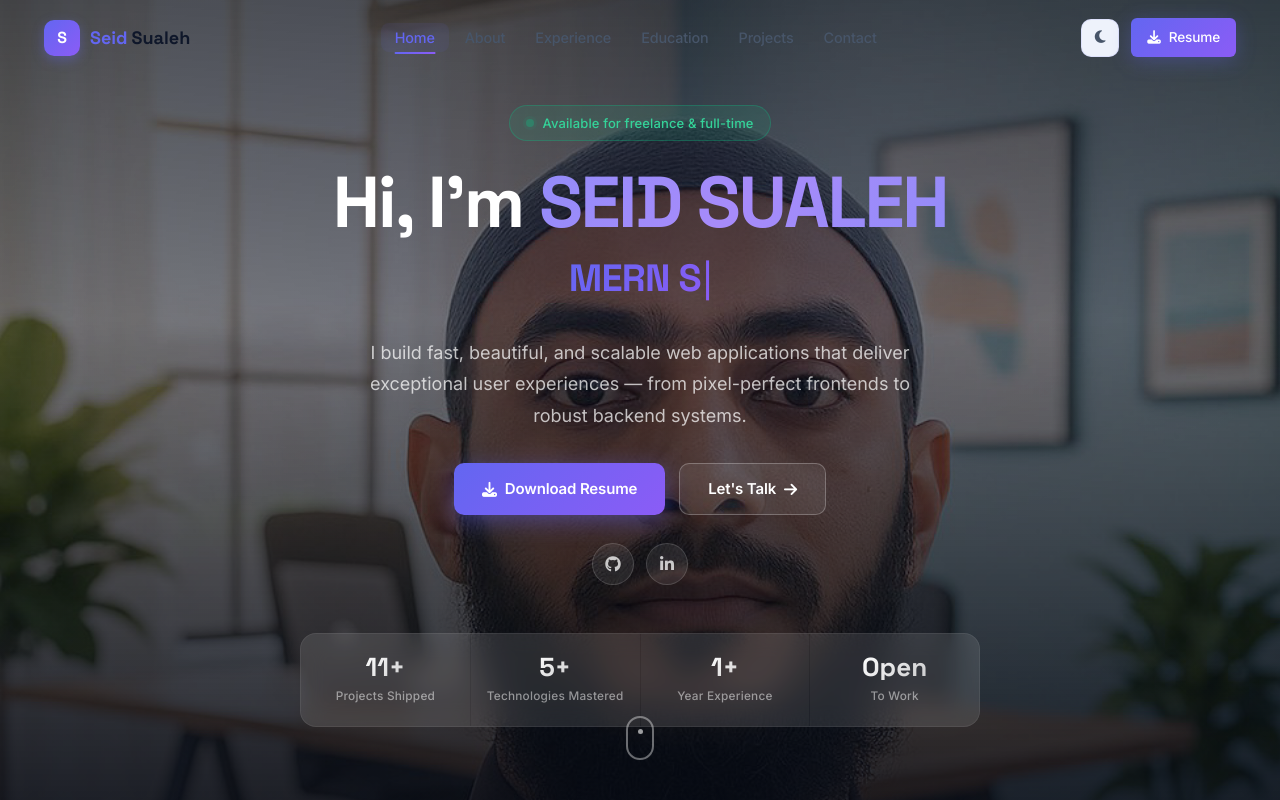
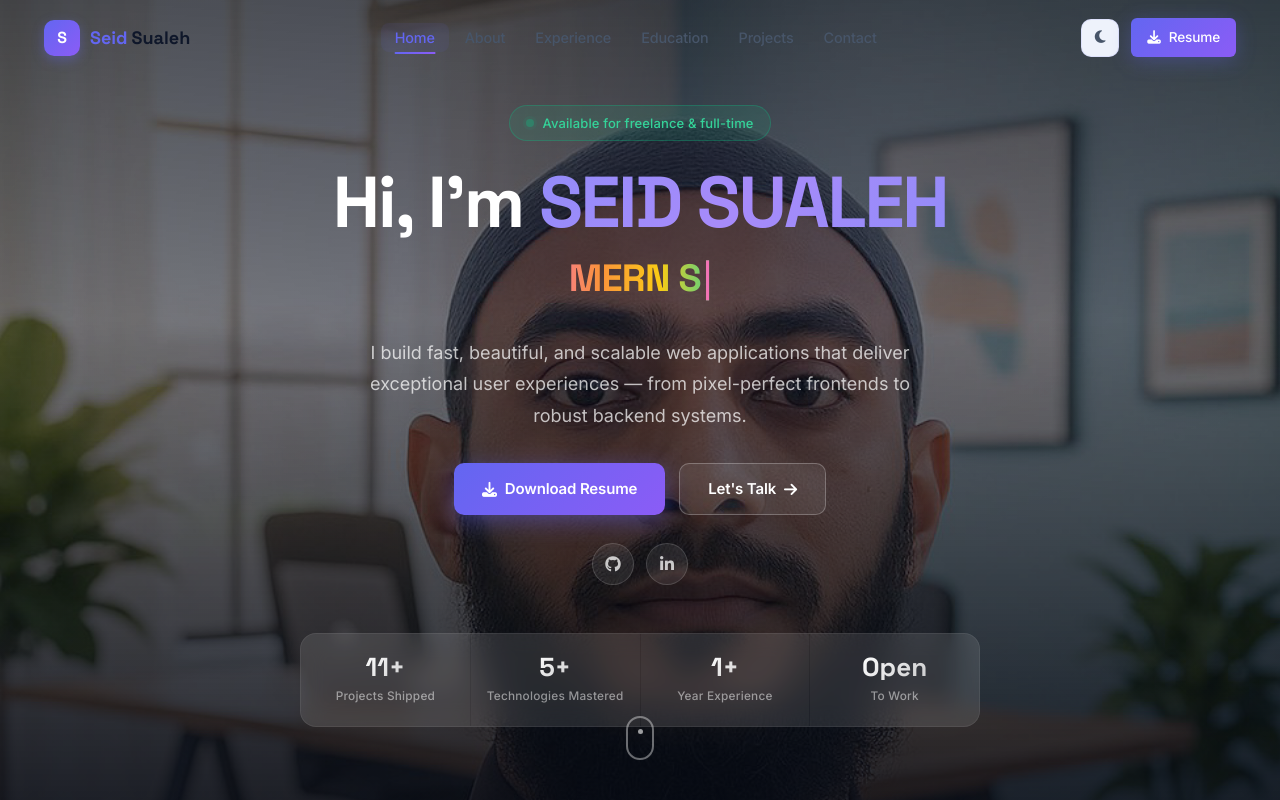
Before and after one commit to Seid-Sualeh/Seid-Portfolio, a React (Vite) app in the folder seid/: page / in a window 1280 px wide. Shown: the top 800 px of the page. Built offline with nearby package versions, Linux system fonts and the light colour scheme.

Commit message:
style : add typing css

```diff
--- a/seid/src/components/hero/hero.css
+++ b/seid/src/components/hero/hero.css
@@ -128,11 +128,33 @@
   font-size: clamp(1.5rem, 4vw, 2.375rem);
   font-weight: 700;
   letter-spacing: -0.02em;
+  background: linear-gradient(
+    90deg,
+    #22d3ee,
+    #818cf8,
+    #a78bfa,
+    #f472b6,
+    #fb923c,
+    #facc15,
+    #34d399,
+    #22d3ee
+  );
+  background-size: 300% 100%;
+  -webkit-background-clip: text;
+  -webkit-text-fill-color: transparent;
+  background-clip: text;
+  animation: rainbowShift 4s linear infinite;
+}
+
+@keyframes rainbowShift {
+  0%   { background-position: 0% 50%; }
+  100% { background-position: 300% 50%; }
 }
 
 .typewriter-cursor {
   font-weight: 300;
-  color: var(--violet-400);
+  -webkit-text-fill-color: #f472b6;
+  color: #f472b6;
   margin-left: 2px;
   animation: blink 0.8s infinite;
 }
```
